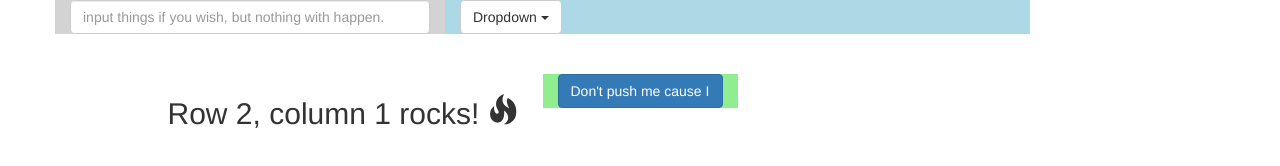
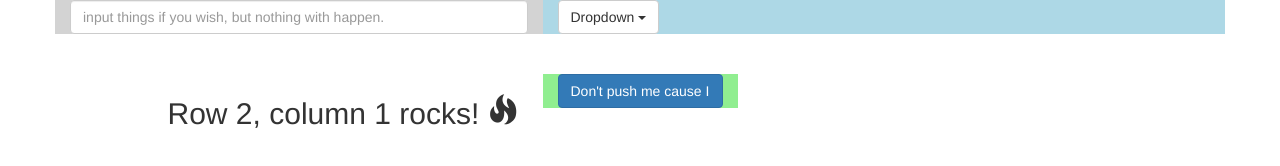
Before and after one commit to katya20/bootstrap-challenge, a plain HTML site: page index.html in a window 1280 px wide. Drawn offline with nearby package versions, Linux system fonts and the light colour scheme.

Commit message:
Classadoo autocommit

```diff
--- a/index.html
+++ b/index.html
@@ -10,11 +10,11 @@
   <body>
     <div class="container">
       <div class="row row-1">
-        <div class="col-xs-4 color-1">
+        <div class="col-xs-5 color-1">
           <input type="text" class="form-control" placeholder="input things if you wish, but nothing with happen." />
         </div>
 
-        <div class="col-xs-6 color-2">
+        <div class="col-xs-7 color-2">
           <div class="dropdown">
             <button class="btn btn-default dropdown-toggle" type="button" id="dropdownMenu1" data-toggle="dropdown" aria-haspopup="true" aria-expanded="true">
               Dropdown
```
